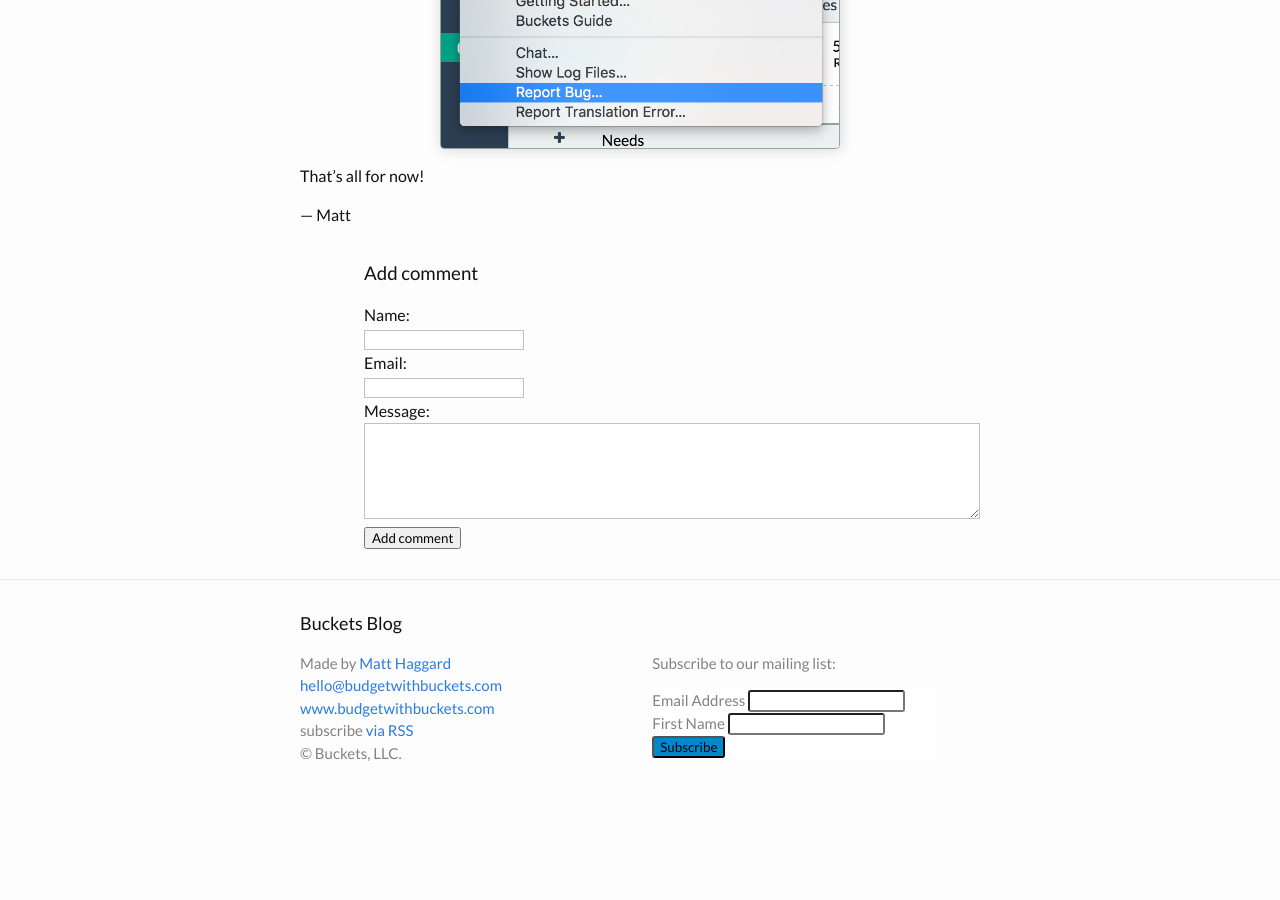
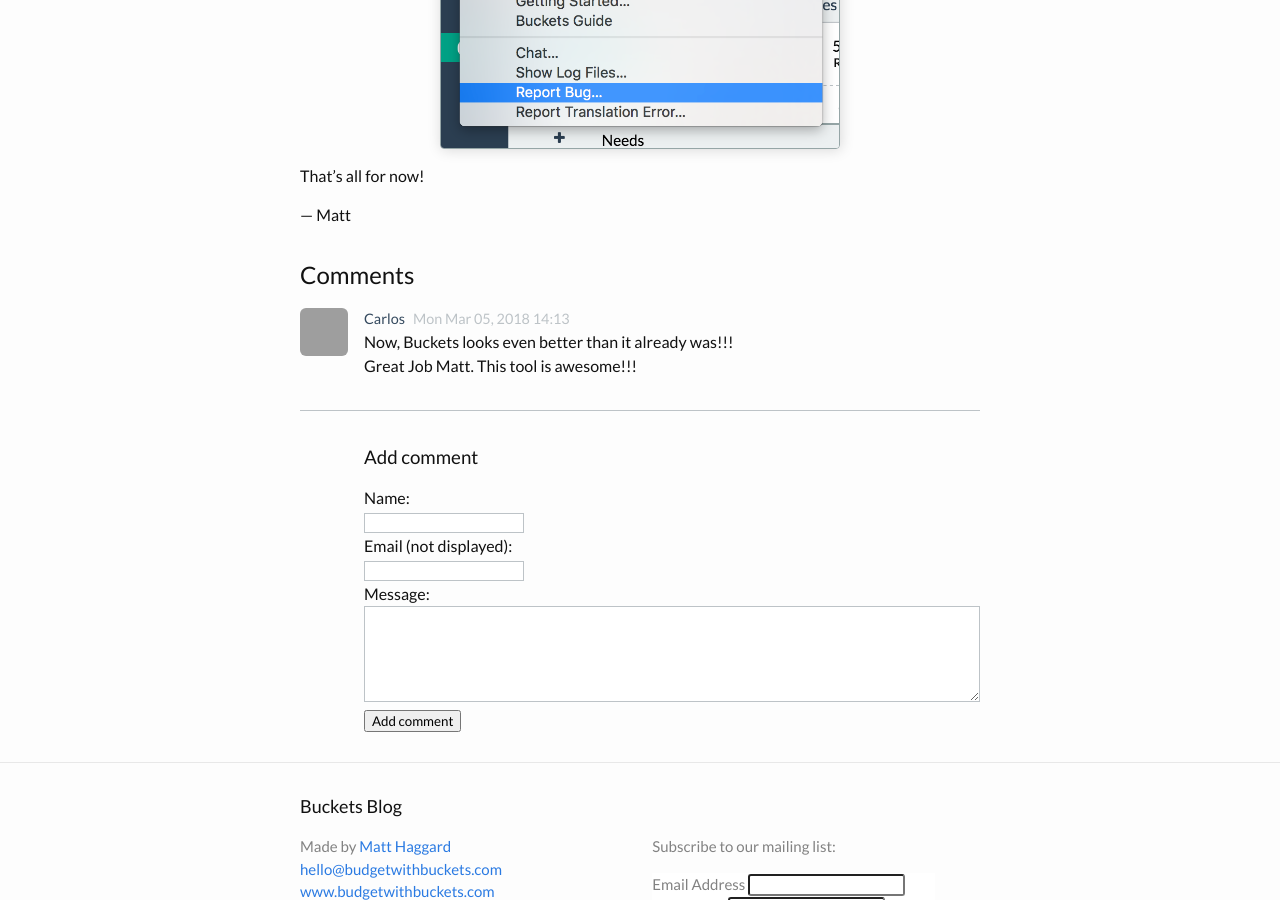
Before and after one commit to https-www-twitter-com-henry0323389595/buckets.github.io, a Jekyll site: the page built from _posts/2018-02-23-v34-lots-of-newstuff.md, in a window 1280 px wide and 900 px high, scrolled down 3647 px. Built offline with Jekyll 4.4.1, drawn with Linux system fonts in a browser that asks for light colours; comment, search, counter and statistics services are not loaded; before the commit the page ends 4471 px from its top, so only the background shows below that; grey boxes are pictures that could not be loaded.

Commit message:
Fix comments

```diff
--- a/_data/comments/v34-lots-of-newstuff.md/entry1520259204796.yml
+++ b/_data/comments/v34-lots-of-newstuff/entry1520259204796.yml
@@ -1,5 +1,5 @@
 _id: 5dec41e0-207f-11e8-a8e6-21d639924f09
 name: Carlos
 email: d9e1438324ffdb3b860b5f84f291af1f
-message: "Now, Buckets looks even better than it already was!!! Great Job Matt. This tool is awesome!!!"
+message: "Now, Buckets looks even better than it already was!!!\r\nGreat Job Matt. This tool is awesome!!!"
 date: 1520259204
--- a/_layouts/post.html
+++ b/_layouts/post.html
@@ -14,7 +14,8 @@
 
 
   {% assign comments = site.data.comments[page.slug] %}
-  {% if comments.length %}
+
+  {% if comments %}
   <h2>Comments</h2>
 
   <div class="comments">
@@ -44,7 +45,7 @@
         <label>Name:<br/><input name="fields[name]" type="text"></label>
       </div>
       <div>
-        <label>Email:<br/><input name="fields[email]" type="email"></label>
+        <label>Email (not displayed):<br/><input name="fields[email]" type="email"></label>
       </div>
       <div>
         <label>Message:</label>
```
Also changed, not shown: _data/comments/sqlite/entry1520533351256.yml (deleted, +0 -8 lines), _posts/2018-02-23-v34-lots-of-newstuff.md (renamed from _posts/2018-02-23-v34-lots-of-newstuff.md.md).
